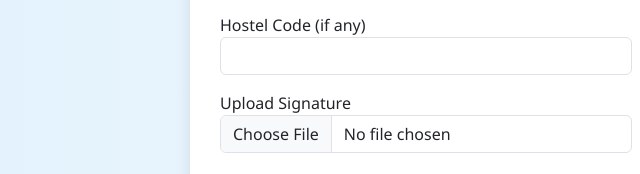
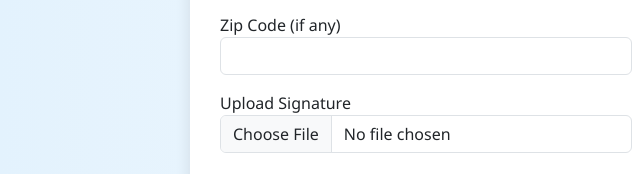
Before and after one commit to bytecorecomputer/bytecore, a plain HTML site: page enroll.html in a window 1280 px wide. Shown: the part 923-1097 px from the top of the page, 0-640 px from the left. Drawn offline with nearby package versions, Linux system fonts and the light colour scheme.

Commit message:
Update enroll.html

```diff
--- a/enroll.html
+++ b/enroll.html
@@ -170,7 +170,7 @@
           </select>
         </div>
         <div class="col-md-6">
-          <label>Hostel Code (if any)</label>
+          <label>Zip Code (if any)</label>
           <input type="text" name="hostel_code" class="form-control">
         </div>
         <div class="col-md-6">
@@ -216,7 +216,7 @@
 
   <!-- WhatsApp Button -->
   <a href="https://wa.me/919068485233" class="whatsapp-btn" target="_blank" title="Chat on WhatsApp">
-    🟢
+    <i class="fa-brands fa-whatsapp"></i>
   </a>
 
   <script>
```
